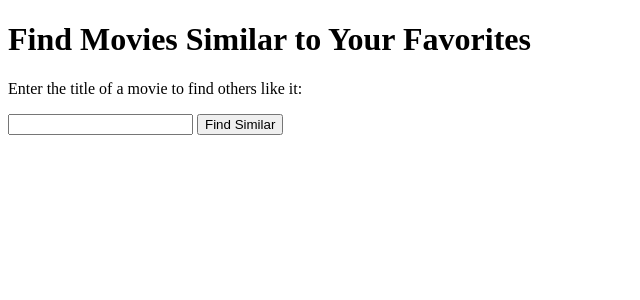
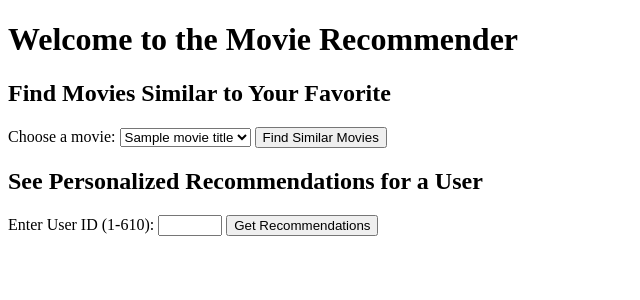
Before and after one commit to grantjw/Recommender_Sys, a Flask app: template templates/home.html in a window 1280 px wide. Shown: the top 300 px of the page, without its empty margins (0-640 px from the left). Run offline with Flask 3, Linux system fonts and the light colour scheme; the template is opened without the code that fills it: most values are stand-ins (such as "Sample title", 1, 10 or a date in 2020); parts of the project's set-up code (start-up, migrations or seed data) failed here and were passed over.

Commit message:
finished flask app.py

```diff
--- a/app.py
+++ b/app.py
@@ -3,11 +3,15 @@ from flask import Flask, request, render_template
 from src.pipeline.predict_pipeline import PredictPipeline
 
 app = Flask(__name__)
+
 predict_pipeline = PredictPipeline()
 
 @app.route('/', methods=['GET'])
 def home():
-    return render_template('home.html')
+    # Fetch all movie titles to display in the dropdown
+    # This assumes predict_pipeline has a method to return all movie titles
+    all_movie_titles = predict_pipeline.get_all_movie_titles()
+    return render_template('home.html', movie_titles=all_movie_titles)
 
 @app.route('/predict', methods=['POST'])
 def predict():
@@ -22,5 +26,13 @@ def predict():
     return render_template('results.html', movie_titles=similar_movies_titles)
 
 
+@app.route('/user-recommend', methods=['GET', 'POST'])#
+def user_recommend():
+    if request.method == 'POST':
+        user_id = request.form.get('user_id', type=int)
+        recommendations = predict_pipeline.get_user_recommendations(user_id)
+        return render_template('user_recommendations.html', recommendations=recommendations)
+    return render_template('user_recommend_form.html')
+
 if __name__ == "__main__":
     app.run(host="0.0.0.0", debug=True)
--- a/src/components/data_ingestion.py
+++ b/src/components/data_ingestion.py
@@ -54,3 +54,4 @@ if __name__=="__main__":
 
     modeltrainer=ModelTrainer()
     print(modeltrainer.initiate_model_trainer(X, user_mapper, movie_mapper, user_inv_mapper, movie_inv_mapper))
+    modeltrainer.train_user_based_svd(X)
--- a/templates/home.html
+++ b/templates/home.html
@@ -1,4 +1,3 @@
-<!-- home.html -->
 <!DOCTYPE html>
 <html lang="en">
 <head>
@@ -6,11 +5,27 @@
     <title>Movie Recommender</title>
 </head>
 <body>
-    <h1>Find Movies Similar to Your Favorites</h1>
-    <p>Enter the title of a movie to find others like it:</p>
+    <h1>Welcome to the Movie Recommender</h1>
+
+    <!-- Movie-based Recommendation Form -->
+    <h2>Find Movies Similar to Your Favorite</h2>
     <form action="/predict" method="post">
-        <input type="text" name="movie_title" required>
-        <button type="submit">Find Similar</button>
+        <label for="movie_title">Choose a movie:</label>
+        <select name="movie_title" id="movie_title">
+            {% for title in movie_titles %}
+                <option value="{{ title }}">{{ title }}</option>
+            {% endfor %}
+        </select>
+        <button type="submit">Find Similar Movies</button>
     </form>
+
+    <!-- User-specific Recommendation Form -->
+<h2>See Personalized Recommendations for a User</h2>
+<form action="/user-recommend" method="post">
+    <label for="user_id">Enter User ID (1-610):</label>
+    <input type="number" id="user_id" name="user_id" min="1" max="610" required>
+    <button type="submit">Get Recommendations</button>
+</form>
+
 </body>
 </html>
```
Also changed, not shown: src/components/model_trainer.py (+11 -0 lines), src/pipeline/predict_pipeline.py (+47 -0 lines), templates/user_recommend_form.html (added, +16 -0 lines), templates/user_recommendations.html (added, +47 -0 lines), 3 other files.
